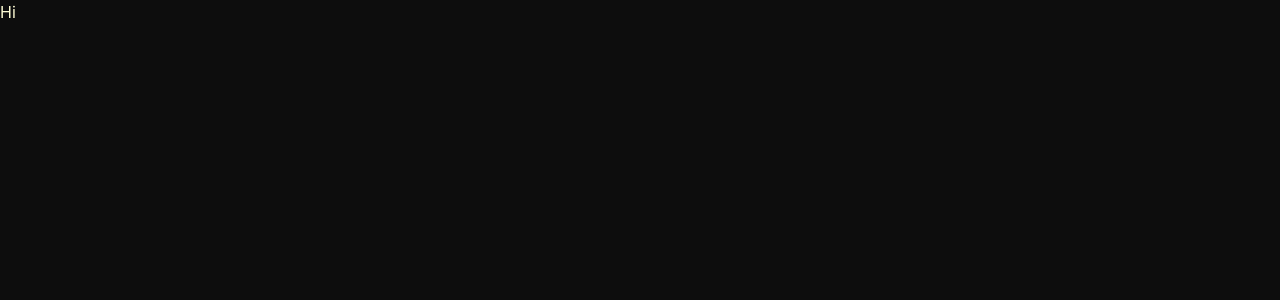
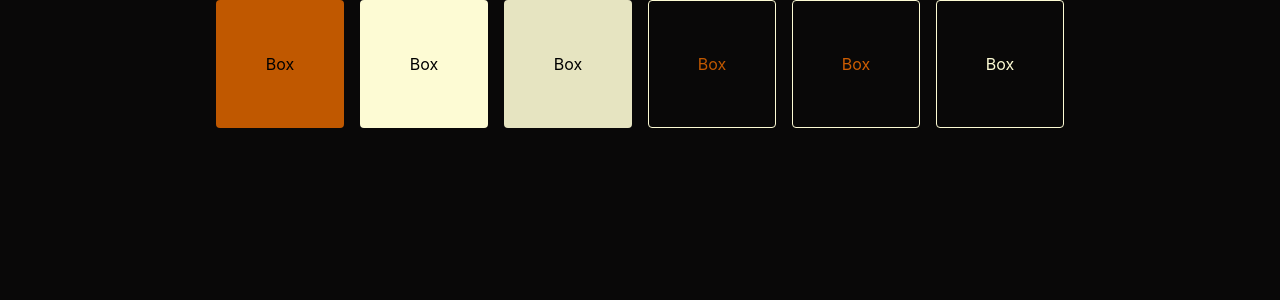
Before and after one commit to Janiizzi/janisharms, a React (Vite) app: page / in a window 1280 px wide. Shown: the top 300 px of the page. Built offline with nearby package versions, Linux system fonts and the light colour scheme.

Commit message:
docker file in right place

```diff
--- a/src/App.tsx
+++ b/src/App.tsx
@@ -1,11 +1,31 @@
 
 
 function App() {
+  return (
+    <div className="flex items-center justify-center">
+      <div className="flex flex-row gap-4">
+        <div className="bg-primary w-32 h-32 flex items-center justify-center rounded">
+          Box
+        </div>
+        <div className="bg-primary-light w-32 h-32 flex items-center justify-center rounded">
+          Box
+        </div>
+        <div className="bg-primary-light-fine w-32 h-32 flex items-center justify-center rounded">
+          Box
+        </div>
 
-  return (
-    <>
-      Hi
-    </>
+
+        <div className="border border-primary-light text-primary w-32 h-32 flex items-center justify-center rounded">
+          Box
+        </div>
+        <div className="border border-primary-light text-primary-text w-32 h-32 flex items-center justify-center rounded">
+          Box
+        </div>
+        <div className="border border-primary-light text-primary-light w-32 h-32 flex items-center justify-center rounded">
+          Box
+        </div>
+      </div>
+    </div>
   )
 }
 
--- a/src/index.css
+++ b/src/index.css
@@ -1,17 +1,22 @@
 @import "tailwindcss";
 
-:root{
+:root {
   --primary: #C05800;
+  --primary-text: #cd5d02;
   --primary-light: #FDFBD4;
-  --primary-dark: #713600;
-  --primary-background: #0d0d0d;
+  --primary-light-fine: #fdfbd4e7;
+  --primary-background: #090808;
+  --secondary: #00c08d;
 
-
+  background-color: var(--primary-background);
 }
 
-@layer base {
-  body {
-    background: var(--primary-background);
-    color: var(--primary-light);
-  }
+@theme {
+    --color-primary: var(--primary);
+    --color-primary-text: var(--primary-text);
+    --color-primary-light: var(--primary-light);
+    --color-primary-light-fine: var(--primary-light-fine);
+    --color-primary-dark: var(--primary-dark);
+    --color-primary-background: var(--primary-background);
+    --color-secondary: var(--secondary);
 }
```
Also changed, not shown: 1 other file (tests, documents, lock files or other folders).
